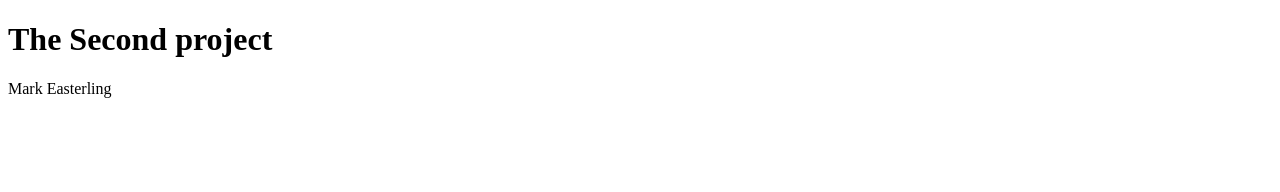
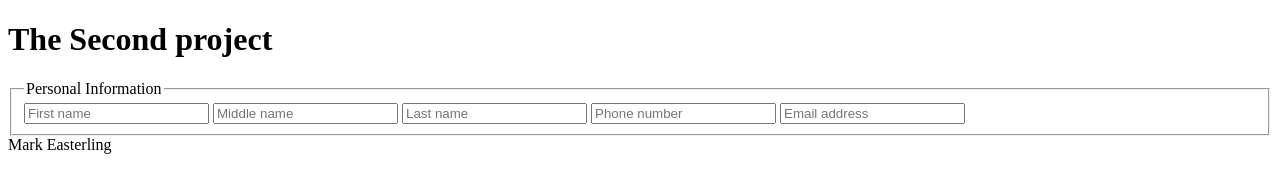
Before and after one commit to markeasterling/secondproject, a plain HTML site: page index.html in a window 1280 px wide. Drawn offline with Linux system fonts and the light colour scheme.

Commit message:
added personal information request to form

```diff
--- a/index.html
+++ b/index.html
@@ -8,6 +8,15 @@
 </head>
 <body>
 	<h1>The Second project</h1>
+<fieldset id="personalInfo">
+	<legend>Personal Information</legend>
+	<input type="text" id="firstname" placeholder="First name"></input>
+	<input type="text" id="middlename" placeholder="Middle name"></input>
+	<input type="text" id="lastname" placeholder="Last name"></input>
+	<input type="tel" id="phone" placeholder="Phone number"></input>
+	<input type="email" id="email" placeholder="Email address"></input>
+</fieldset>
+
 	<footer>
 		Mark Easterling
 	</footer>
```
